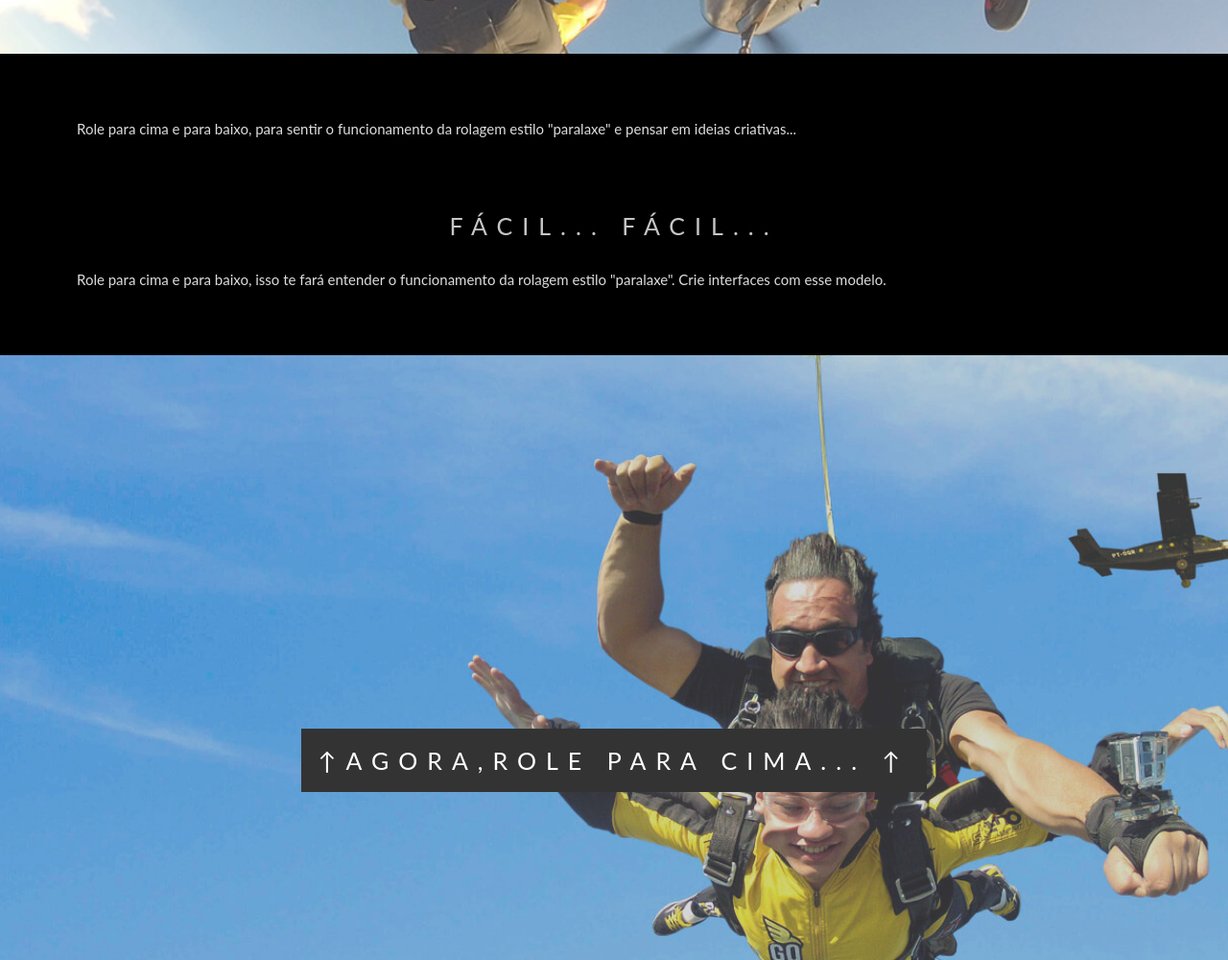
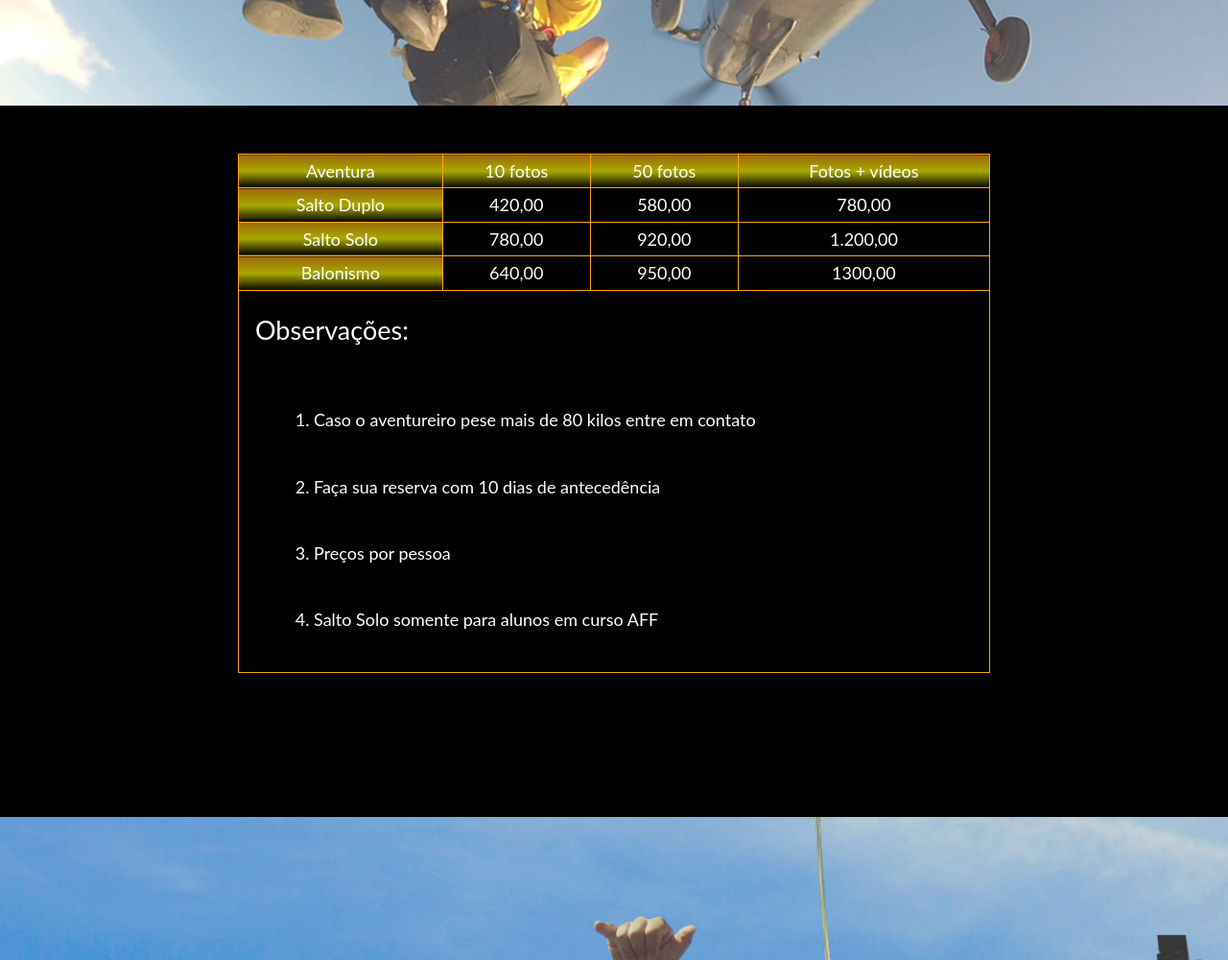
Before and after one commit to brunalandim/_projetodeestudos, a plain HTML site: page meu-paralax/index.html in a window 1280 px wide. Shown: the part 1800-2800 px from the top of the page at 96% size. Drawn offline with Linux system fonts and the light colour scheme; files that its build step writes are made by us from their sources.

Commit message:
table_paralax
modification in the table of my paralax

```diff
--- a/meu-paralax/estilo/estilo-paralax.css
+++ b/meu-paralax/estilo/estilo-paralax.css
@@ -10,9 +10,12 @@
   /*LEMBRETE
 
   Shorthand de fonte COMPLETO, com a ordem correta (sintaxe):
-          font-style font-variant font-wieght font-size/line-height font-family*/
+  font-style font-variant font-wieght font-size/line-height font-family
+  */
 
-
+html{
+  /*scroll-behavior:smooth*/
+}
 
 .bgimagem_1, .bgimagem_2, .bgimagem_3{
   position: relative; /*respeita os irmãos == relative*/
@@ -65,38 +68,85 @@
     font: bold 27px "Lato", sans-serif;/* shorthand de font*/
     color: #111; /* hexadecimal abreviado #00ccff ou #0cf*/
 }
-                /*Navegação da página*/
+
+        /*Parâmetros da Tabela de preços*/
+
+table{
+        border: white;
+        font-size: 18px;
+        color: white;
+        border-collapse: collapse;
+        margin: auto;
+        width: 70%;
+
+ }
+
+tr, td{
+     border: 1px solid orange;
+     text-align: center;
+ }
+
+span.negrito{
+        font-size: 1.5em;
+        margin: 15%;
+        padding: 10%;
+        display: table-cell;
+ }
+
+ ol.notas li{
+    margin: 5%;
+    /* padding: 5%; */
+    text-align: justify;
+ }
+
+ td.vertical, td.horizontal{
+   background-image: linear-gradient(rgba(235, 158, 16, 0.658),rgba(255, 255, 0, 0.664), rgba(22, 22, 4, 0.164) )
+ }
+
+                            /*navegação da página*/
 nav{
 position: fixed;
-            top: -100px;
-            /*vamos iniciar o menu fora da página depois trazê-lo*/
+/*esse posicionamento fixa o elemento e um local*/
+top: -100px; /* *top: -100px;*/
+/*vamos iniciar o menu fora da página e trazê-lo para o local*/
 left: 0;
+z-index: 10000;
 width: 100%;
 height: 100px;
 float: left;
-            opacity: 0;
-            background-color: rgba(58,29, 21, 0.397);
+opacity: 0; /* *opacity: 0;*/
+background-color: rgba(58, 29, 21, 0.397);
 }
 
-        /* disparador para transição do menu <nav> */
-
-        div:hover nav, .bgimagem_1:hover + div nav {
-            /*seleciona um elemento após o outro,  aqui a seleção <div> <nav> só é selecionada se estiver imediatamente após  .bgimagem_1, desde que o mouse esteja sobre ele */
-            transition-property: opacity,top;
+/* disparador para a transição do menun <nav> */
+div:hover nav, .bgimagem_1:hover + div nav{
+    /* + seleciona um elemento imediatamente após o outro aqui a seleção <div> <nav> só é selecionada se estiver imediatamente após .bgimagem_1, desde que este esteja  com o mouse sobre ele */
+    transition-property: opacity, top;
     transition-duration: 2s, .6s;
     opacity: 1;
     transform-origin: top;
     translate: 20;
-            top: 0px;
+    top: 0px; /* veio originalmente com '-100px' no seletor da <nav> */
+
 }
 
-        /*Cada item de lista dentro da navegação */
+/*cada item de lista dentro da navegação*/
+
 
 nav ul{
     list-style: none;
     height: 100%;
     margin: 0;
-            background-image: linear-gradient( to bottom, rgba(255, 145, 0, 1), rgba(160, 138, 39, 0.5),rgba(15, 15, 14, 0)) ;
+    background-image: linear-gradient(to bottom, rgba(255, 145, 0, 1), rgba(255, 208, 0, 0.5), rgba(15, 15, 14, 0));
+
+
+    /*gradiente
+    temos algns tipos de gradiente
+    o linear permite fazer por direção um gradiente reto
+    Exemplos: to top, to bottom, to left...
+
+    cada ponto de cor entre as vírgullas será uma cor aplicada ao gradiente
+    pode ser usado porcentagem para definir em que ponto (do início ao fim) a cor será alocada*/
 }
 
 nav li:hover{
@@ -105,10 +155,10 @@
     transition-delay: .1s;
     background-color: rgba(138, 45, 20, 0.397);
 }
-
+  /*como se comporta os itens de lista do menu (alocação, largura, altura...)*/
 nav ul li{
-            float: left;
-            width: 15%;
+    float: left; /*os itens ficam lado a lado */
+    width: 15%; /*calcule conforme necessidade e/ou estilo virtual*/
     height: 100%;
     transition-property: background-color;
     transition-duration: .3s;
@@ -116,10 +166,10 @@
 }
 
 nav ul a {
-            display: block;
+    display: block; /*transforma o <a> de linha para bloco*/
     height: 100%;
     text-align: center;
-            line-height: 6.5em;
+    line-height: 6.5em; /*macete: auxilia na centralização vertical no texto*/
     text-decoration: none;
     color: white;
 }
--- a/meu-paralax/index.html
+++ b/meu-paralax/index.html
@@ -7,12 +7,13 @@
         <meta name="description"  content="Site de esportes radicais, com ênfase em promoção e marketing esportivo sobre paraquedismo no Brasil e no mundo. Aqui o intermauta conhece o esporte e adquire experiência e muita adrenalina.">
         <meta name="keywords" content="salto de paraquedas, paraquedismo,esporte, radical, radicais, curso, salto duplo">
         <title>Paraquedismo RXP</title>
-        <link  href="estilo/estilo-paralax.css" rel="stylesheet" type="text/css">
-        <link  href="estilo/responsive.css" rel="stylesheet" type="text/css">
+        <link  href="estilos/estilo-paralax.css" rel="stylesheet" type="text/css">
+        <link  href="estilos/responsivo.css"  rel="stylesheet" type="text/css">
+
     </head>
 <body>
-        <!--bolinha de top-->
-    <div id="bolinha_sobe"><a href="#"> &#9650;</a></div>
+                <!--botãozinho de rolagem-->
+    <div id="botaozinhoDaRolagem"><a href="#">&#9650;<!--caractere especial que significa "seta"--></a></div>
     <!--Tela principal - Inicial -->
     <div class="bgimagem_1">
         <div class="TitBox">
@@ -21,39 +22,91 @@
     </div>
         <!--Branco - Texto de Introdução -->
         <div id="intro" style="color: #777; background-color: white; text-align: center; padding: 50px 80px;">
-                <nav id="menu">
+                    <!--Menu de navegação-->
+            <nav id="menu"> <!-- <nav> tag semântica - navegação -->
                     <ul>
                         <li><a href="index.html">Home</a></li>
                         <li><a href="reserva.html">Reservar</a></li>
+                        <li><a href="index.html#tabinvestimento">Investimento</a></li>
                         <li><a href="fotos.html">Fotos</a></li>
                     </ul>
-                </div>
+                </nav>
+                    <!--fim do menu de navegação-->
                 <!--texto de introdução-->
                 <h3 style="text-align: center;">IMPRESSIONE!</h3>
-                <p>A rolagem de <a href="#">paralaxe</a> é um estilo aplicado em <span style="font-weight: 400; background-color: yellow;">&nbsp;diversos sites &nbsp;</span>, cuja apresentação do conteúdo em segundo plano é movido a uma velocidade diferente do conteúdo em primeiro plano ao fazer a rolagem.</p>
-            </nav>
+                <p><!--A rolagem de <a href="#">paralaxe</a> é um estilo aplicado em <span style="font-weight: 400; background-color: yellow;">&nbsp;diversos sites &nbsp;</span>, cuja apresentação do conteúdo em segundo plano é movido a uma velocidade diferente do conteúdo em primeiro plano ao fazer a rolagem.--> Leve a sua <strong>sogra</strong> para saltar de paraquedas em Boituva com a RadicalXperience e ganhe uma camiseta de nossa marca. O paraquedismo é estilo de esporte radical aplicado ao processo de tomada de decisão e encorajamento aos desafios.</p>
+
+                <a href="#tabinvestimento">Consulte o valor de seu investimento</a>
+        </div>
         <!--2º bloco de imagem -->
         <div class="bgimagem_2">
             <div class="TitBox">
             <span class="border" style="background-color: transparent; font-size: 25px; color: #f8f8f8; text-shadow: #000 1px 1px 1px;">VAI ROLANDO...</span>
             </div>
         </div>
+
+        <a name="tabinvestimento" id="tabinvestimento"></a>
         <!--Tarja preta 01-->
         <div id="blocotx_1">
             <div style="color: #ddd;background-color: rgb(0, 0, 0);padding: 50px 80px; text-align: justify;">
-                <p>Role para cima e para baixo, para sentir o funcionamento da rolagem estilo "paralaxe" e pensar em ideias criativas...</p>
+               <!-- <p>Role para cima e para baixo, para sentir o funcionamento da rolagem estilo "paralaxe" e pensar em ideias criativas...</p>-->
+
+                    <!--TABELA DE PREÇOS-->
+        <table>
+
+        <tr>
+            <td class="vertical">Aventura</td>
+            <td class="horizontal">10 fotos</td>
+            <td class="horizontal">50 fotos</td>
+            <td class="horizontal">Fotos + vídeos</td>
+        </tr>
+
+        <tr>
+            <td class="vertical">Salto Duplo</td>
+            <td>420,00</td>
+            <td>580,00</td>
+            <td>780,00</td>
+        </tr>
+
+        <tr>
+            <td class="vertical">Salto Solo</td>
+            <td>780,00</td>
+            <td>920,00</td>
+            <td>1.200,00</td>
+        </tr>
+
+        <tr>
+        <td class="vertical">Balonismo</td>
+        <td>640,00</td>
+        <td>950,00</td>
+        <td>1300,00</td>
+        </tr>
+
+        <tr>
+            <td colspan="4">
+              <span class="negrito">Observações:</span>
+                <ol class="notas">
+                    <li>Caso o aventureiro pese mais de 80 kilos entre em contato </li>
+                    <li>Faça sua reserva com 10 dias de antecedência</li>
+                    <li>Preços por pessoa</li>
+                    <li>Salto Solo somente para alunos em curso AFF</li>
+                </ol>
+            </td>
+        </tr>
+                </table>
+
             </div>
         </div>
         <!--3º bloco de imagem-->
         <div class="bgimagem_3">
             <div class="TitBox">
-            <span class="border" style="background-color: transparent; font-size: 25px; color: #f8f8f8; text-shadow: #000 1px 1px 1px;">FÁCIL... FÁCIL...</span>
+            <!--<span class="border" style="background-color: transparent; font-size: 25px; color: #f8f8f8; text-shadow: #000 1px 1px 1px;">FÁCIL... FÁCIL...</span>-->
             </div>
         </div>
         <!--Tarja preta 02-->
         <div id="blocotx_2">
             <div style="color: #ddd;background-color: rgb(0, 0, 0);padding: 50px 80px; text-align: justify;">
-            <p>Role para cima e para baixo, isso te fará entender o funcionamento da rolagem estilo "paralaxe". Crie interfaces com esse modelo.</p>
+            <!--<p>Role para cima e para baixo, isso te fará entender o funcionamento da rolagem estilo "paralaxe". Crie interfaces com esse modelo.</p>-->
             </div>
         </div>
         <!--4º bloco de imagem-->
```
Lines whose indentation alone changed are shown as unchanged.
